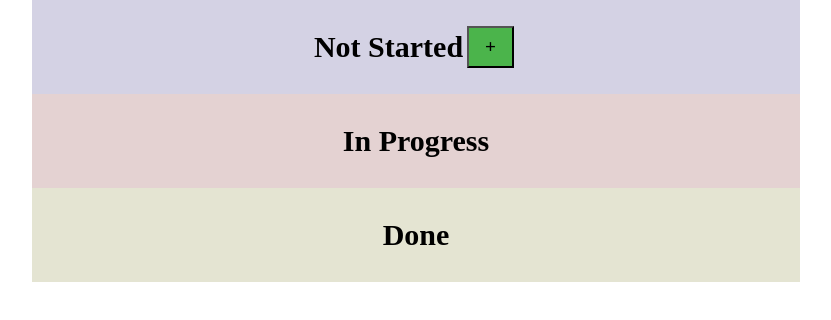
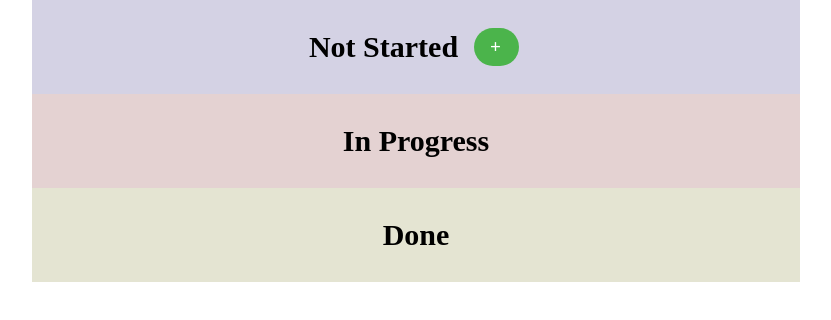
Before and after one commit to grna/ToDoList, a React app: page / in a window 1280 px wide. Shown: the top 320 px of the page, without its empty margins (224-1055 px from the left). Built offline with nearby package versions, Linux system fonts and the light colour scheme.

Commit message:
some more style

```diff
--- a/src/components/ToDoContainer.js
+++ b/src/components/ToDoContainer.js
@@ -27,7 +27,7 @@ const ToDoContainer = ({ tasks, addNewTask, updateTask, deleteTask }) => {
       <div className="not-started column">
         <div className="todo-header">
           <h3>Not Started</h3>
-          <button className="todo-add-btn" onClick={() => addNewTask()}>
+          <button className="btn-primary" onClick={() => addNewTask()}>
             +
           </button>
         </div>
--- a/src/components/ToDoNode.js
+++ b/src/components/ToDoNode.js
@@ -58,8 +58,12 @@ function ToDoNode({ todo, updateTask, deleteTask }) {
         </option>
       </select>
       <div className="todo-buttons">
-        <button onClick={() => onTaskUpdate()}>Save</button>
-        <button onClick={() => onTaskDelete()}>Delete</button>
+        <button className="btn-primary" onClick={() => onTaskUpdate()}>
+          Save
+        </button>
+        <button className="btn-danger" onClick={() => onTaskDelete()}>
+          Delete
+        </button>
       </div>
     </div>
   );
--- a/src/styles/index.css
+++ b/src/styles/index.css
@@ -32,12 +32,14 @@ button,
   font-weight: 800;
   margin: 4px;
   max-height: 52px;
+  border: none;
+  border-radius: 25px;
+  color: #fff;
+  letter-spacing: 2px;
 }
-.todo-header {
-  display: flex;
-  align-items: center;
-  justify-content: center;
-}
-.todo-add-btn {
+.btn-primary {
   background-color: rgb(75, 180, 75);
 }
+.btn-danger {
+  background-color: rgb(184, 59, 55);
+}
--- a/src/styles/todo.css
+++ b/src/styles/todo.css
@@ -38,6 +38,14 @@
 .done {
   background-color: rgb(228, 228, 210);
 }
+.todo-header {
+  display: flex;
+  align-items: center;
+  justify-content: center;
+}
+.todo-header button {
+  margin-left: 16px;
+}
 
 @media only screen and (max-width: 1520px) {
   .container {
```
